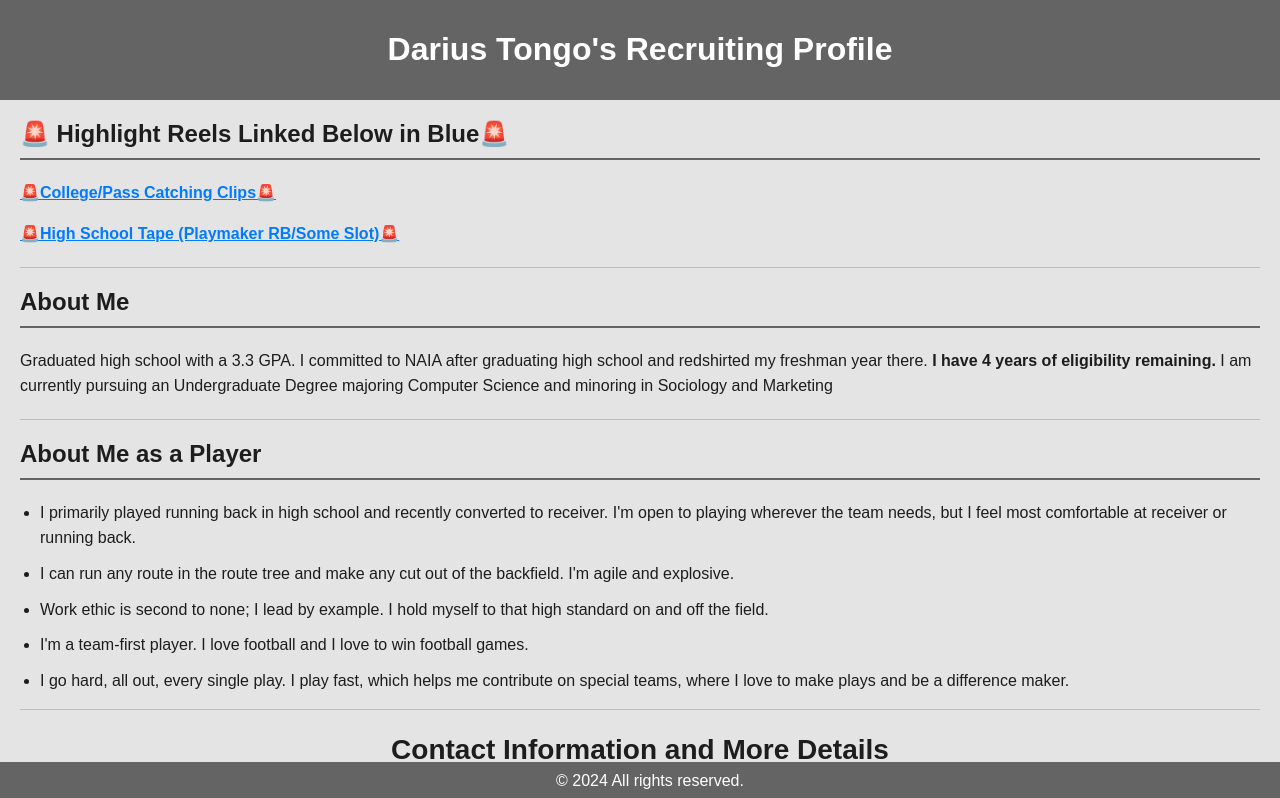
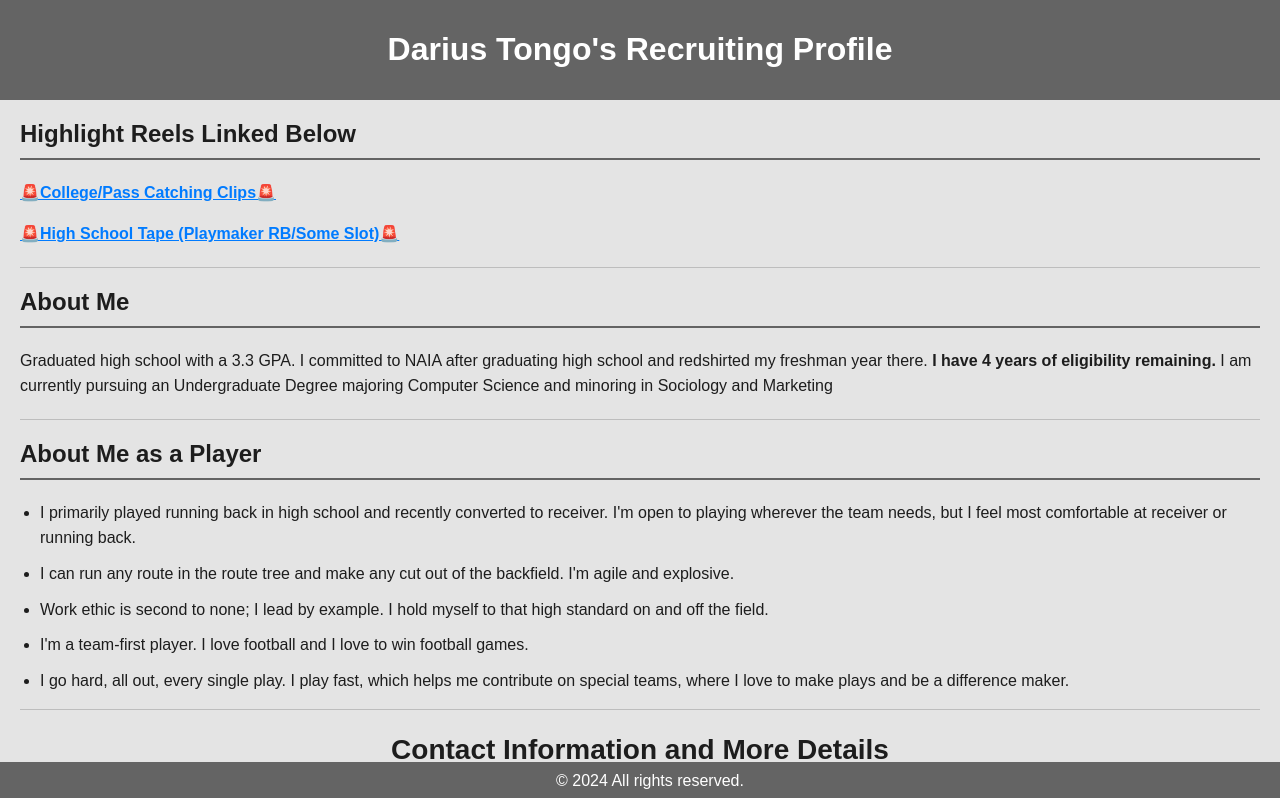
Before and after one commit to recruitingdariustongo/recruitingdariustongo, a plain HTML site: page index.html in a window 1280 px wide. Shown: the top 798 px of the page. Drawn offline with Linux system fonts and the light colour scheme.

Commit message:
Update index.html

```diff
--- a/index.html
+++ b/index.html
@@ -97,7 +97,7 @@
     </header>
 
     <section>
-        <h2>🚨 Highlight Reels Linked Below in Blue🚨</h2>
+        <h2>Highlight Reels Linked Below</h2>
         <p class="left-align">
             <a href="https://www.canva.com/design/DAF_-GJPE6A/SZcQTD_tlHkY06JkYedfNQ/watch?utm_content=DAF_-GJPE6A&utm_campaign=designshare&utm_medium=link&utm_source=editor">
                 🚨College/Pass Catching Clips🚨
```
